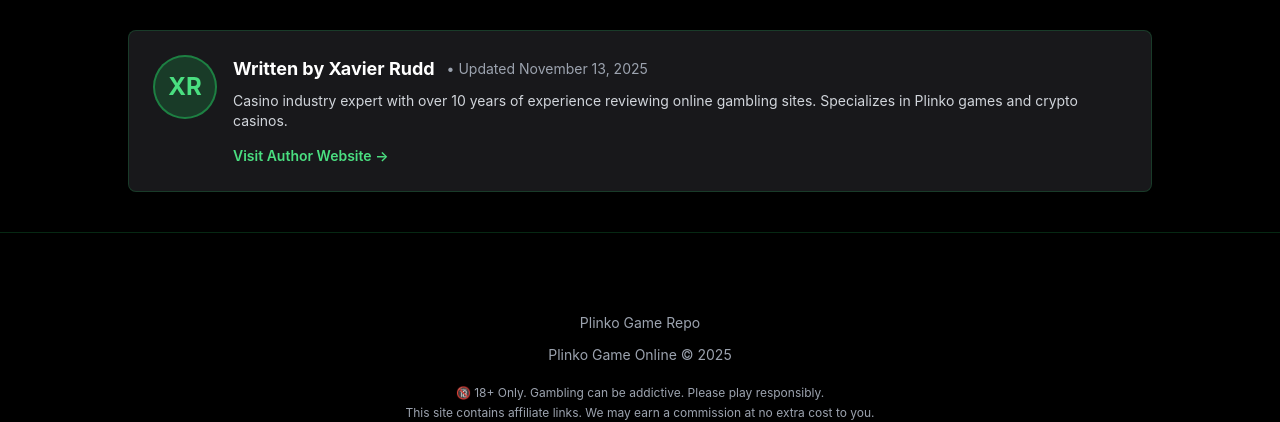
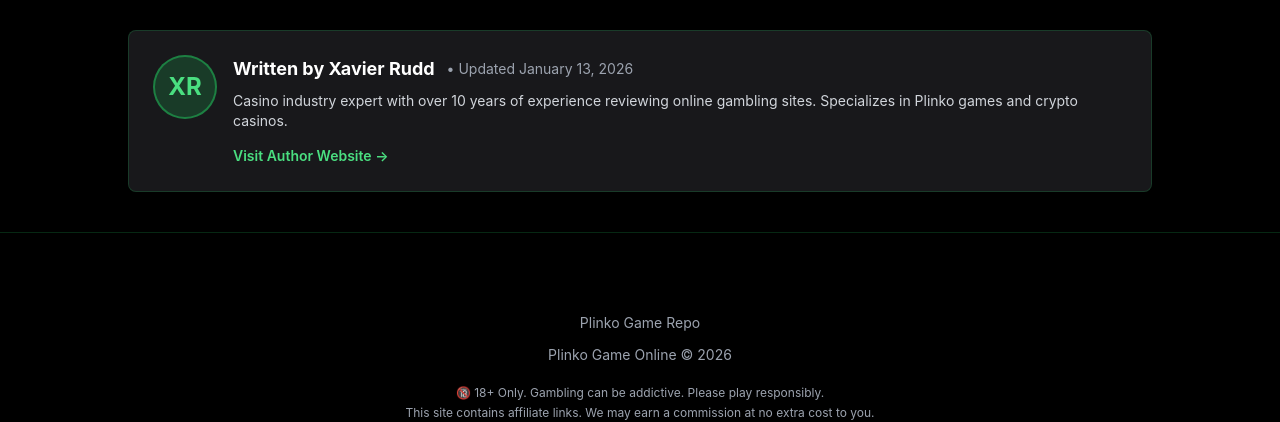
Before and after one commit to free-plinko-game/free-plinko-game.github.io, a SvelteKit app: page /joe-fortune in a window 1280 px wide. Shown: the part 2310-2732 px from the top of the page. Built offline with nearby package versions, Linux system fonts and the light colour scheme; no server answers.

Commit message:
Update year from 2025 to 2026 across all pages
- Update page titles, meta descriptions, and copyright notices
- Update lastUpdated dates in Author components
- Update datePublished/dateModified in review schema data
- Update sitemap lastmod dates to 2026-01-13

```diff
--- a/src/routes/+page.svelte
+++ b/src/routes/+page.svelte
@@ -73,9 +73,9 @@
 </script>
 
 <svelte:head>
-  <title>Free Plinko Game - Play Online | Best Plinko Casinos 2025</title>
+  <title>Free Plinko Game - Play Online | Best Plinko Casinos 2026</title>
   <meta name="description" content="Play Plinko for free online! Practice with our demo game, then discover the best real money Plinko casinos with exclusive bonuses and fast payouts." />
-  <meta property="og:title" content="Free Plinko Game - Play Online | Best Plinko Casinos 2025" />
+  <meta property="og:title" content="Free Plinko Game - Play Online | Best Plinko Casinos 2026" />
   <meta property="og:description" content="Play Plinko for free online! Practice with our demo game, then discover the best real money Plinko casinos with exclusive bonuses and fast payouts." />
   <meta property="og:url" content="https://free-plinko-game.github.io/" />
   <meta property="og:image" content="https://free-plinko-game.github.io/logos/stake.svg" />
@@ -193,7 +193,7 @@
       <div class="flex flex-col items-center justify-center gap-3 p-2">
         <a href="https://github.com/free-plinko-game/free-plinko-game.github.io" target="_blank" rel="noopener" class="text-sm text-gray-400 hover:text-green-400 transition-colors">Plinko Game Repo</a>
         <p class="text-sm text-gray-400">
-          Plinko Game Online © 2025
+          Plinko Game Online © 2026
         </p>
         <div class="text-xs text-gray-400 text-center space-y-1 mt-2">
           <p>🔞 18+ Only. Gambling can be addictive. Please play responsibly.</p>
--- a/src/routes/best-casinos/+page.svelte
+++ b/src/routes/best-casinos/+page.svelte
@@ -29,13 +29,13 @@
 </script>
 
 <svelte:head>
-  <title>Best Plinko Casinos 2025 - Top Rated Sites Compared</title>
-  <meta name="description" content="Compare the best Plinko casinos of 2025. Detailed reviews of top-rated sites with exclusive bonuses, fast payouts, and provably fair games." />
-  <meta property="og:title" content="Best Plinko Casinos 2025 - Top Rated Sites Compared" />
-  <meta property="og:description" content="Compare the best Plinko casinos of 2025. Detailed reviews of top-rated sites with exclusive bonuses, fast payouts, and provably fair games." />
+  <title>Best Plinko Casinos 2026 - Top Rated Sites Compared</title>
+  <meta name="description" content="Compare the best Plinko casinos of 2026. Detailed reviews of top-rated sites with exclusive bonuses, fast payouts, and provably fair games." />
+  <meta property="og:title" content="Best Plinko Casinos 2026 - Top Rated Sites Compared" />
+  <meta property="og:description" content="Compare the best Plinko casinos of 2026. Detailed reviews of top-rated sites with exclusive bonuses, fast payouts, and provably fair games." />
   <meta property="og:url" content="https://free-plinko-game.github.io/best-casinos" />
-  <meta name="twitter:title" content="Best Plinko Casinos 2025" />
-  <meta name="twitter:description" content="Compare the best Plinko casinos of 2025 with exclusive bonuses and fast payouts." />
+  <meta name="twitter:title" content="Best Plinko Casinos 2026" />
+  <meta name="twitter:description" content="Compare the best Plinko casinos of 2026 with exclusive bonuses and fast payouts." />
 </svelte:head>
 
 <div class="relative flex min-h-dvh w-full flex-col bg-black">
@@ -44,7 +44,7 @@
   <div class="flex-1 px-5 py-10">
     <div class="mx-auto max-w-7xl">
       <div class="text-center mb-12">
-        <h1 class="text-5xl font-bold text-white mb-4">Best Plinko Casinos 2025</h1>
+        <h1 class="text-5xl font-bold text-white mb-4">Best Plinko Casinos 2026</h1>
         <p class="text-xl text-gray-400 max-w-3xl mx-auto">
           We've reviewed and ranked the top online casinos where you can play Plinko for real money.
           All casinos are licensed, secure, and offer great bonuses.
@@ -90,7 +90,7 @@
       <div class="flex flex-col items-center justify-center gap-3 p-4">
         <a href="https://github.com/free-plinko-game/free-plinko-game.github.io" target="_blank" rel="noopener" class="text-sm text-gray-400 hover:text-green-400 transition-colors">Plinko Game Repo</a>
         <p class="text-sm text-gray-400">
-          Plinko Game Online © 2025
+          Plinko Game Online © 2026
         </p>
         <div class="text-xs text-gray-400 text-center space-y-1 mt-2">
           <p>🔞 18+ Only. Gambling can be addictive. Please play responsibly.</p>
--- a/src/routes/casinochan/+page.svelte
+++ b/src/routes/casinochan/+page.svelte
@@ -45,15 +45,15 @@
     name: "CasinoChan",
     rating: 4.9,
     reviewBody: "CasinoChan offers an impressive gaming experience with over 2000 games, generous welcome bonus of $1,500 plus 120 free spins, and weekly promotions. A solid choice for players seeking variety and value.",
-    datePublished: "2025-11-27",
-    dateModified: "2025-11-27",
+    datePublished: "2026-01-13",
+    dateModified: "2026-01-13",
     author: "Xavier Rudd",
     authorUrl: "https://xavierruddauthor.com/"
   };
 </script>
 
 <svelte:head>
-  <title>CasinoChan Review 2025 - $1,500 Bonus + 120 Free Spins</title>
+  <title>CasinoChan Review 2026 - $1,500 Bonus + 120 Free Spins</title>
   <meta name="description" content="CasinoChan review: Huge game selection with 2000+ titles, $1,500 welcome bonus, weekly promotions, and excellent customer support." />
   <link rel="canonical" href="https://free-plinko-game.github.io/casinochan" />
 </svelte:head>
@@ -206,7 +206,7 @@
         name="Xavier Rudd"
         bio="Casino industry expert with over 10 years of experience reviewing online gambling sites. Specializes in Plinko games and crypto casinos."
         website="https://xavierruddauthor.com/"
-        lastUpdated="November 27, 2025"
+        lastUpdated="January 13, 2026"
       />
 
     </div>
@@ -217,7 +217,7 @@
       <div class="flex flex-col items-center justify-center gap-3 p-4">
         <a href="https://github.com/free-plinko-game/free-plinko-game.github.io" target="_blank" rel="noopener" class="text-sm text-gray-400 hover:text-green-400 transition-colors">Plinko Game Repo</a>
         <p class="text-sm text-gray-400">
-          Plinko Game Online © 2025
+          Plinko Game Online © 2026
         </p>
         <div class="text-xs text-gray-400 text-center space-y-1 mt-2">
           <p>🔞 18+ Only. Gambling can be addictive. Please play responsibly.</p>
--- a/src/routes/how-to-play/+page.svelte
+++ b/src/routes/how-to-play/+page.svelte
@@ -30,7 +30,7 @@
 </script>
 
 <svelte:head>
-  <title>How to Play Plinko - Complete Beginner's Guide 2025</title>
+  <title>How to Play Plinko - Complete Beginner's Guide 2026</title>
   <meta name="description" content="Learn how to play Plinko with our comprehensive guide. Understand the rules, strategies, risk levels, and tips for playing Plinko online for real money." />
   <link rel="canonical" href="https://free-plinko-game.github.io/how-to-play" />
 </svelte:head>
@@ -169,7 +169,7 @@
         name="Xavier Rudd"
         bio="Casino industry expert with over 10 years of experience reviewing online gambling sites and games. Specializes in Plinko strategies and crypto casino analysis."
         website="https://xavierruddauthor.com/"
-        lastUpdated="November 13, 2025"
+        lastUpdated="January 13, 2026"
       />
     </div>
   </div>
@@ -179,7 +179,7 @@
       <div class="flex flex-col items-center justify-center gap-3 p-4">
         <a href="https://github.com/free-plinko-game/free-plinko-game.github.io" target="_blank" rel="noopener" class="text-sm text-gray-400 hover:text-green-400 transition-colors">Plinko Game Repo</a>
         <p class="text-sm text-gray-400">
-          Plinko Game Online © 2025
+          Plinko Game Online © 2026
         </p>
         <div class="text-xs text-gray-400 text-center space-y-1 mt-2">
           <p>🔞 18+ Only. Gambling can be addictive. Please play responsibly.</p>
--- a/src/routes/joe-fortune/+page.svelte
+++ b/src/routes/joe-fortune/+page.svelte
@@ -45,15 +45,15 @@
     name: "Joe Fortune Casino",
     rating: 4.8,
     reviewBody: "Joe Fortune Casino offers a massive $5,000 welcome package with 450 free spins. Known for exceptional daily bonuses through the Wheel of Fortune feature and excellent pokies selection, it's a top choice for Australian players.",
-    datePublished: "2025-11-13",
-    dateModified: "2025-11-13",
+    datePublished: "2026-01-13",
+    dateModified: "2026-01-13",
     author: "Xavier Rudd",
     authorUrl: "https://xavierruddauthor.com/"
   };
 </script>
 
 <svelte:head>
-  <title>Joe Fortune Casino Review 2025 - $5,000 + 450 Free Spins</title>
+  <title>Joe Fortune Casino Review 2026 - $5,000 + 450 Free Spins</title>
   <meta name="description" content="Joe Fortune Casino review: Massive $5,000 welcome bonus, Wheel of Fortune daily bonuses, and excellent game selection. Perfect for Australian players." />
   <link rel="canonical" href="https://free-plinko-game.github.io/joe-fortune" />
 </svelte:head>
@@ -200,7 +200,7 @@
         name="Xavier Rudd"
         bio="Casino industry expert with over 10 years of experience reviewing online gambling sites. Specializes in Plinko games and crypto casinos."
         website="https://xavierruddauthor.com/"
-        lastUpdated="November 13, 2025"
+        lastUpdated="January 13, 2026"
       />
 
     </div>
@@ -211,7 +211,7 @@
       <div class="flex flex-col items-center justify-center gap-3 p-4">
         <a href="https://github.com/free-plinko-game/free-plinko-game.github.io" target="_blank" rel="noopener" class="text-sm text-gray-400 hover:text-green-400 transition-colors">Plinko Game Repo</a>
         <p class="text-sm text-gray-400">
-          Plinko Game Online © 2025
+          Plinko Game Online © 2026
         </p>
         <div class="text-xs text-gray-400 text-center space-y-1 mt-2">
           <p>🔞 18+ Only. Gambling can be addictive. Please play responsibly.</p>
--- a/src/routes/leaderboard/+page.svelte
+++ b/src/routes/leaderboard/+page.svelte
@@ -387,7 +387,7 @@
       <div class="flex flex-col items-center justify-center gap-3 p-4">
         <a href="https://github.com/free-plinko-game/free-plinko-game.github.io" target="_blank" rel="noopener" class="text-sm text-gray-400 hover:text-green-400 transition-colors">Plinko Game Repo</a>
         <p class="text-sm text-gray-400">
-          Plinko Game Online © 2025
+          Plinko Game Online © 2026
         </p>
         <div class="text-xs text-gray-400 text-center space-y-1 mt-2">
           <p>🔞 18+ Only. Gambling can be addictive. Please play responsibly.</p>
--- a/src/routes/mafia-casino/+page.svelte
+++ b/src/routes/mafia-casino/+page.svelte
@@ -45,15 +45,15 @@
     name: "Mafia Casino",
     rating: 5,
     reviewBody: "Mafia Casino delivers a premium gaming experience with its exclusive VIP program, extensive Plinko collection, and fast payouts. With provably fair technology and 24/7 support, it's become a top choice for serious players.",
-    datePublished: "2025-11-27",
-    dateModified: "2025-11-27",
+    datePublished: "2026-01-13",
+    dateModified: "2026-01-13",
     author: "Xavier Rudd",
     authorUrl: "https://xavierruddauthor.com/"
   };
 </script>
 
 <svelte:head>
-  <title>Mafia Casino Review 2025 - Exclusive Plinko Gaming Experience</title>
+  <title>Mafia Casino Review 2026 - Exclusive Plinko Gaming Experience</title>
   <meta name="description" content="Comprehensive Mafia Casino review. Premium casino with exclusive VIP rewards, extensive Plinko games, and fast payouts for crypto and fiat players." />
   <link rel="canonical" href="https://free-plinko-game.github.io/mafia-casino" />
 </svelte:head>
@@ -206,7 +206,7 @@
         name="Xavier Rudd"
         bio="Casino industry expert with over 10 years of experience reviewing online gambling sites. Specializes in Plinko games and crypto casinos."
         website="https://xavierruddauthor.com/"
-        lastUpdated="November 27, 2025"
+        lastUpdated="January 13, 2026"
       />
 
     </div>
@@ -217,7 +217,7 @@
       <div class="flex flex-col items-center justify-center gap-3 p-4">
         <a href="https://github.com/free-plinko-game/free-plinko-game.github.io" target="_blank" rel="noopener" class="text-sm text-gray-400 hover:text-green-400 transition-colors">Plinko Game Repo</a>
         <p class="text-sm text-gray-400">
-          Plinko Game Online © 2025
+          Plinko Game Online © 2026
         </p>
         <div class="text-xs text-gray-400 text-center space-y-1 mt-2">
           <p>🔞 18+ Only. Gambling can be addictive. Please play responsibly.</p>
--- a/src/routes/plinko-strategy/+page.svelte
+++ b/src/routes/plinko-strategy/+page.svelte
@@ -40,10 +40,10 @@
 </script>
 
 <svelte:head>
-  <title>Plinko Strategy Guide 2025 - Winning Tips & Bankroll Management</title>
+  <title>Plinko Strategy Guide 2026 - Winning Tips & Bankroll Management</title>
   <meta name="description" content="Master Plinko with proven strategies, bankroll management tips, and risk level analysis. Learn when to bet high vs low risk and maximize your playing time." />
   <link rel="canonical" href="https://free-plinko-game.github.io/plinko-strategy" />
-  <meta property="og:title" content="Plinko Strategy Guide 2025 - Winning Tips & Bankroll Management" />
+  <meta property="og:title" content="Plinko Strategy Guide 2026 - Winning Tips & Bankroll Management" />
   <meta property="og:description" content="Master Plinko with proven strategies, bankroll management tips, and risk level analysis." />
   <meta property="og:url" content="https://free-plinko-game.github.io/plinko-strategy" />
 </svelte:head>
@@ -353,7 +353,7 @@
         name="Xavier Rudd"
         bio="Casino industry expert with over 10 years of experience reviewing online gambling sites. Specializes in Plinko games and crypto casinos."
         website="https://xavierruddauthor.com/"
-        lastUpdated="November 13, 2025"
+        lastUpdated="January 13, 2026"
       />
 
     </div>
@@ -364,7 +364,7 @@
       <div class="flex flex-col items-center justify-center gap-3 p-4">
         <a href="https://github.com/free-plinko-game/free-plinko-game.github.io" target="_blank" rel="noopener" class="text-sm text-gray-400 hover:text-green-400 transition-colors">Plinko Game Repo</a>
         <p class="text-sm text-gray-400">
-          Plinko Game Online © 2025
+          Plinko Game Online © 2026
         </p>
         <div class="text-xs text-gray-400 text-center space-y-1 mt-2">
           <p>🔞 18+ Only. Gambling can be addictive. Please play responsibly.</p>
--- a/src/routes/plinko-vs-slots/+page.svelte
+++ b/src/routes/plinko-vs-slots/+page.svelte
@@ -40,7 +40,7 @@
 </script>
 
 <svelte:head>
-  <title>Plinko vs Slots 2025 - Which Casino Game Is Better?</title>
+  <title>Plinko vs Slots 2026 - Which Casino Game Is Better?</title>
   <meta name="description" content="Compare Plinko and slots: RTP, odds, gameplay, and fairness. Discover which casino game suits your style with our comprehensive comparison guide." />
   <link rel="canonical" href="https://free-plinko-game.github.io/plinko-vs-slots" />
   <meta property="og:title" content="Plinko vs Slots - Which Casino Game Is Better?" />
@@ -380,7 +380,7 @@
         name="Xavier Rudd"
         bio="Casino industry expert with over 10 years of experience reviewing online gambling sites. Specializes in Plinko games and crypto casinos."
         website="https://xavierruddauthor.com/"
-        lastUpdated="November 13, 2025"
+        lastUpdated="January 13, 2026"
         />
 
     </div>
@@ -391,7 +391,7 @@
       <div class="flex flex-col items-center justify-center gap-3 p-4">
         <a href="https://github.com/free-plinko-game/free-plinko-game.github.io" target="_blank" rel="noopener" class="text-sm text-gray-400 hover:text-green-400 transition-colors">Plinko Game Repo</a>
         <p class="text-sm text-gray-400">
-          Plinko Game Online © 2025
+          Plinko Game Online © 2026
         </p>
         <div class="text-xs text-gray-400 text-center space-y-1 mt-2">
           <p>🔞 18+ Only. Gambling can be addictive. Please play responsibly.</p>
```
Also changed, not shown: 1 other file (tests, documents, lock files or other folders).
